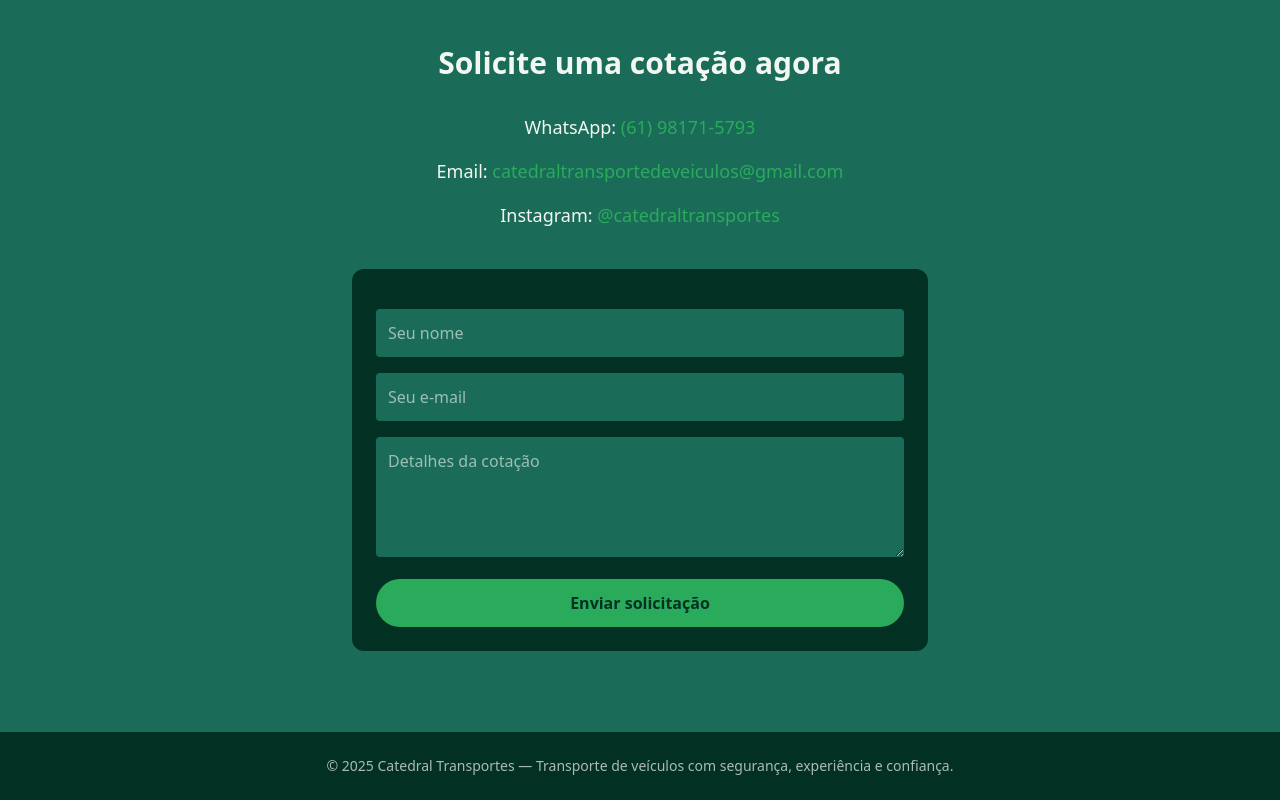
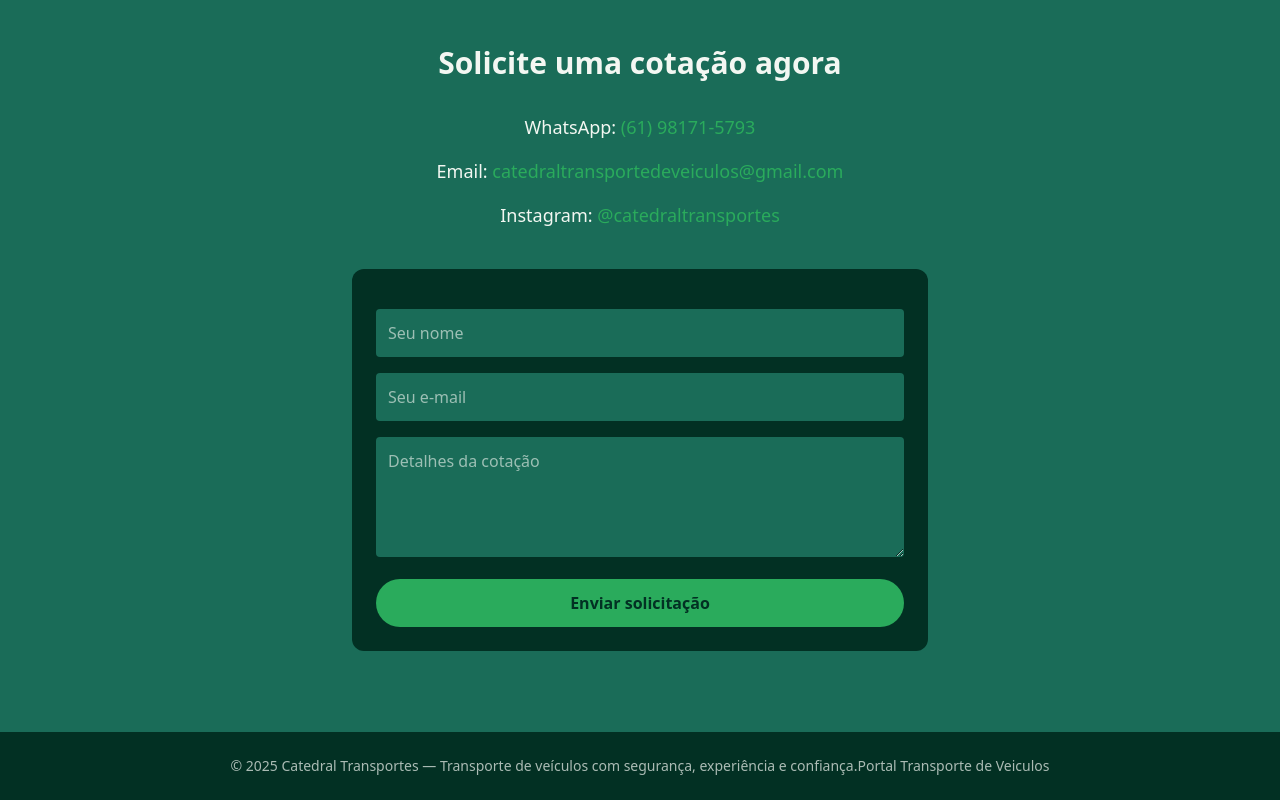
Before and after one commit to phcotirm/catedral-transportes-site-v21, a Next.js app: page / in a window 1280 px wide. Shown: the part 1890-2690 px from the top of the page. Built offline with nearby package versions, Linux system fonts and the light colour scheme; no server answers.

Commit message:
Update CatedralTransportesSite.tsx

```diff
--- a/components/CatedralTransportesSite.tsx
+++ b/components/CatedralTransportesSite.tsx
@@ -213,6 +213,7 @@
       <footer className="bg-[#023023] text-center py-6 text-sm text-[#f3f7f2]/70 border-t border-[#1a6c58] px-4">
         © {new Date().getFullYear()} Catedral Transportes — Transporte de
         veículos com segurança, experiência e confiança.
+        <a href="https://www.transportedeveiculos.com.br" title="Portal Transporte de Veículos">Portal Transporte de Veiculos</a>
       </footer>
     </div>
   );
```
